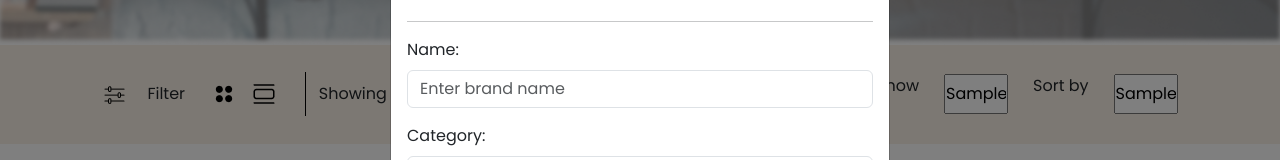
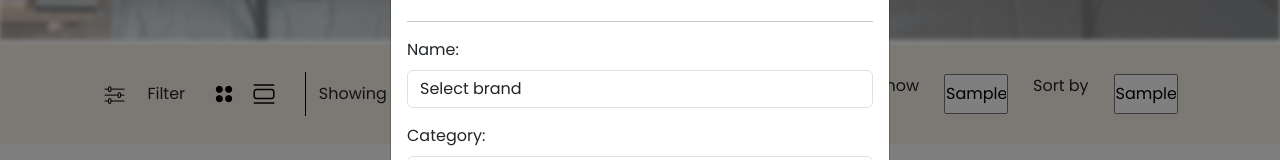
Before and after one commit to jayAnjana13/Furniro, a React (Vite) app in the folder app/: page /shop in a window 1280 px wide. Both pictures are taken after typing "Sample", "Sample" into the empty fields and a click on the button "Add Product". Shown: the part 319-479 px from the top of the page. Built offline with nearby package versions, Linux system fonts and the light colour scheme; no server answers.

Commit message:
Update ProductModal.jsx

```diff
--- a/app/src/modals/ProductModal.jsx
+++ b/app/src/modals/ProductModal.jsx
@@ -84,11 +84,18 @@ const ProductModal = ({ url, show, onHide, onProductAdded }) => {
               <Row>
                 <Form.Group className="mb-3">
                   <Form.Label> Name:</Form.Label>
-                  <Field
+                <Field
+                    as="select"
                     className="form-control"
                     name="name"
                     placeholder="Enter brand name"
-                  />
+                  >
+                    <option value="">Select brand</option>
+                    <option value="Syltherine">Syltherine</option>
+                    <option value="Leviosa">Leviosa</option>
+                    <option value="Lolito">Lolito</option>
+                    <option value="Muggo">Muggo</option>
+                  </Field>
                   <ErrorMessage
                     name="name"
                     component="div"
```
